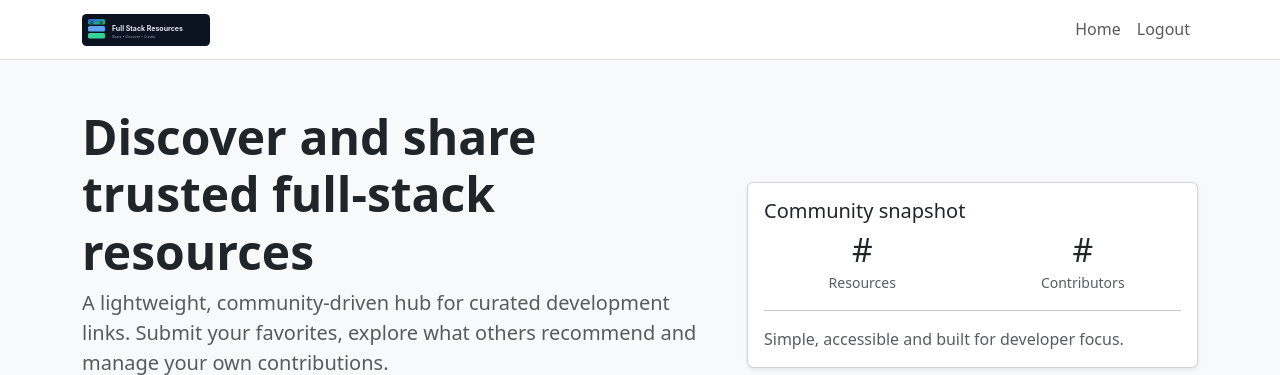
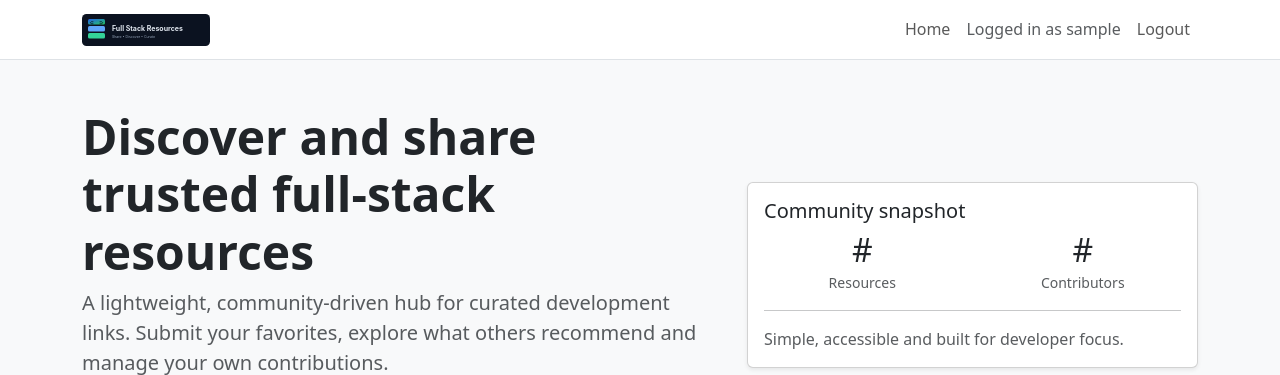
Before and after one commit to niraj-sachania/full-stack-resources, a Django app: page / in a window 1280 px wide. Shown: the top 375 px of the page. Run offline with Django 4.2, Linux system fonts and the light colour scheme; the visitor is signed in with stand-in values (Sample User, id 1); data that the repository does not hold is empty; some libraries are stand-ins or nearby versions.

Commit message:
feat: display logged-in username in the navbar

```diff
--- a/templates/base.html
+++ b/templates/base.html
@@ -31,6 +31,9 @@
               <a class="nav-link" href="/">Home</a>
             </li>
             {% if user.is_authenticated %}
+              <li class="nav-item">
+                <span class="nav-link text-muted">Logged in as {{ user.username }}</span>
+              </li>
               <li class="nav-item">
                 <a class="nav-link" href="{% url 'account_logout' %}">Logout</a>
               </li>
```
